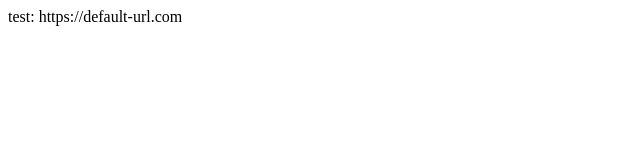
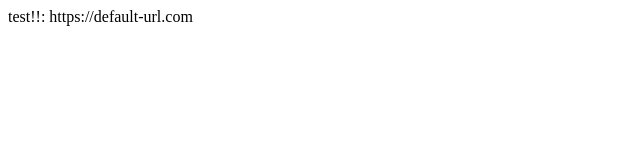
Before and after one commit to photo-stock-app/frontend, a Nuxt app: page / in a window 1280 px wide. Shown: the top 160 px of the page, without its empty margins (0-640 px from the left). Built offline with nearby package versions, Linux system fonts and the light colour scheme.

Commit message:
Все передалано)

```diff
--- a/app.vue
+++ b/app.vue
@@ -1,6 +1,6 @@
 <template>
   <div>
-    test:
+    test!!:
     <span v-if="graphqlUrl">{{ graphqlUrl }}</span>
     <span v-else>Loading...</span>
   </div>
--- a/docker-compose.dev.yml
+++ b/docker-compose.dev.yml
@@ -1,4 +1,4 @@
-name: "phpto-stock-front-dev"
+name: "stock-front-dev"
 
 services:
   nginx:
```
Also changed, not shown: 1 other file (tests, documents, lock files or other folders).
